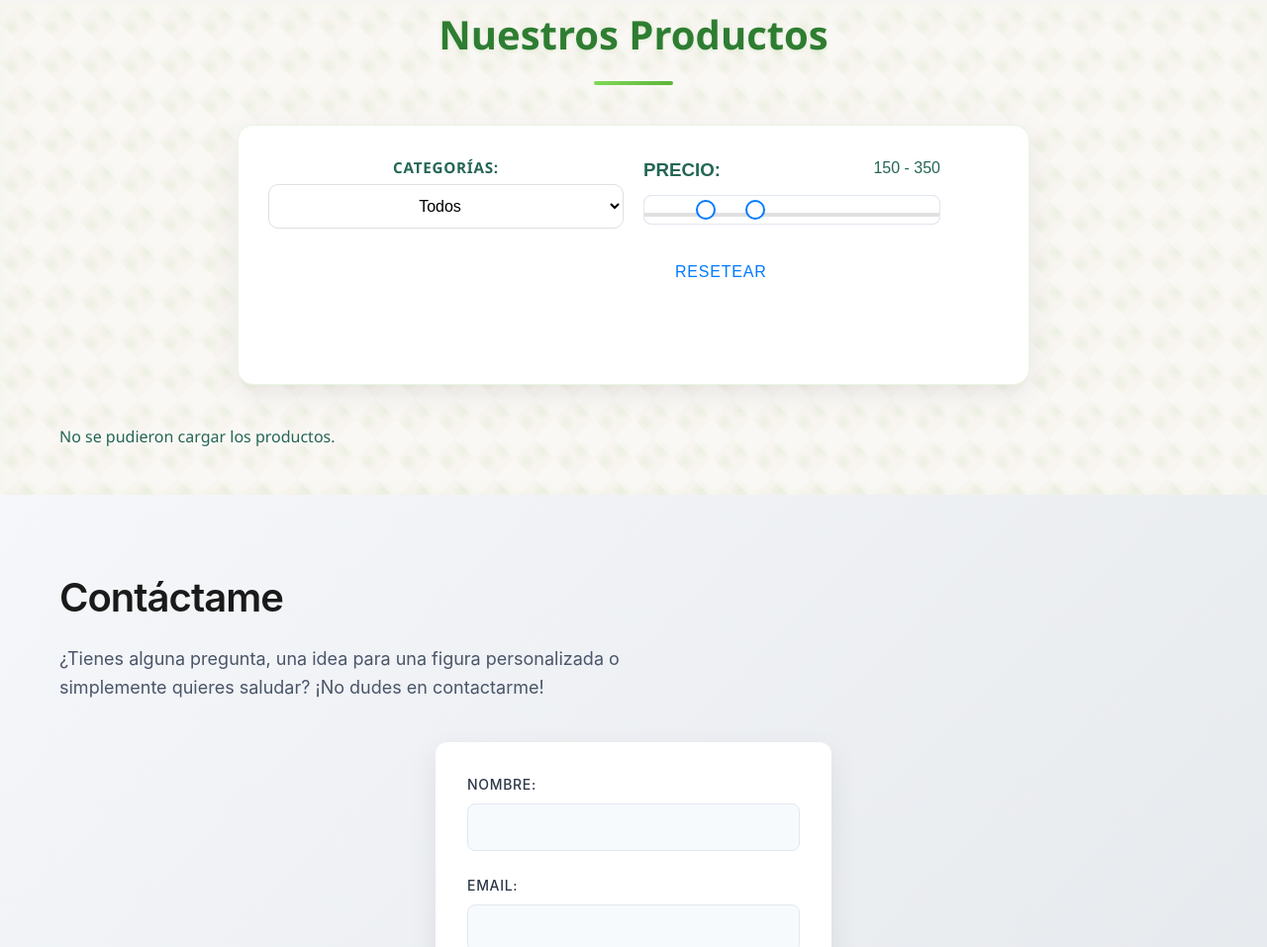
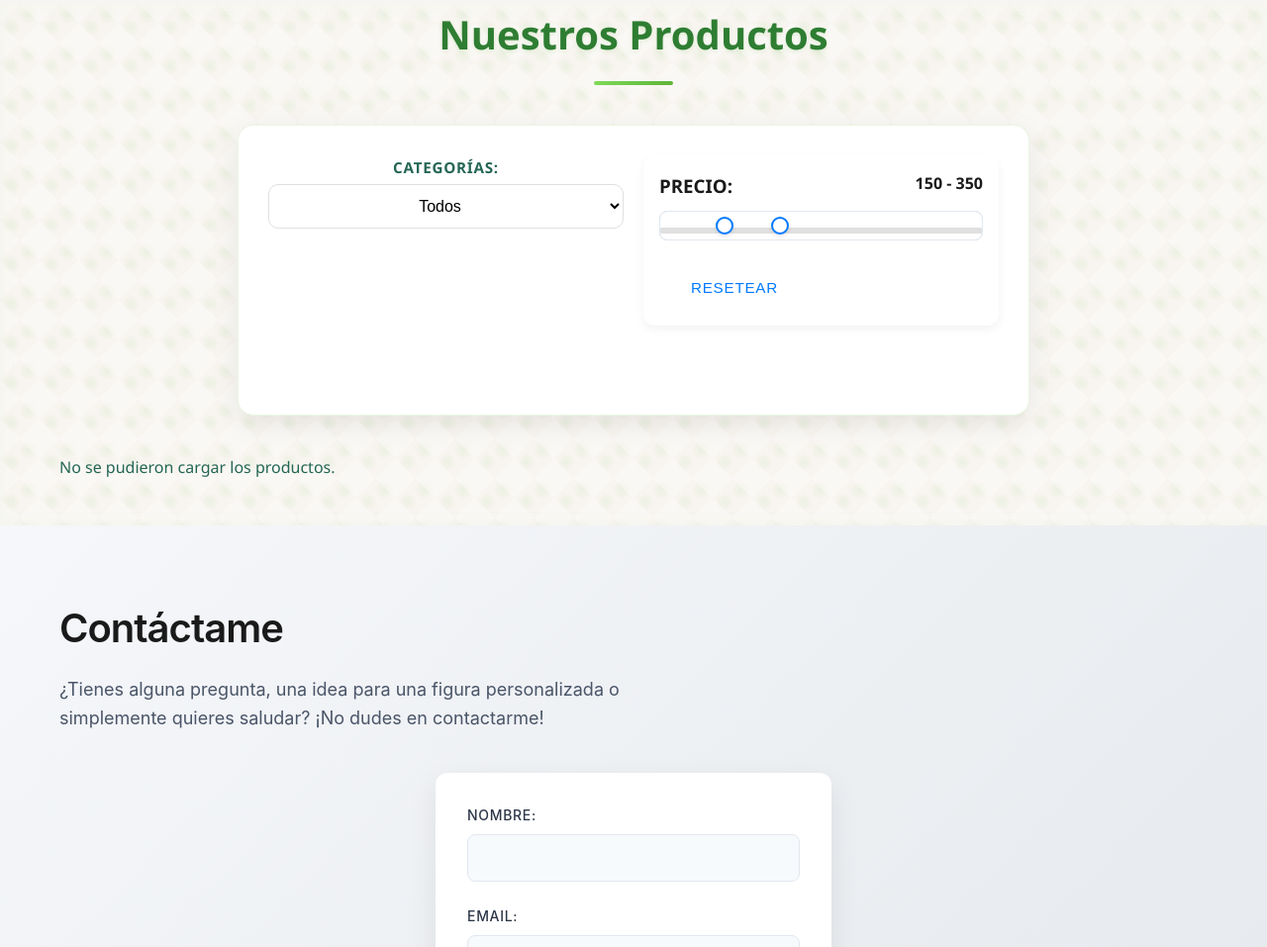
Before and after one commit to patofelting/patofelting, a plain HTML site: page index.html in a window 1280 px wide. Shown: the part 1862-2819 px from the top of the page at 99% size. Drawn offline with nearby package versions, Linux system fonts and the light colour scheme; no server answers.

Commit message:
Update Untitled-1.css

```diff
--- a/Untitled-1.css
+++ b/Untitled-1.css
@@ -2120,13 +2120,22 @@ body.no-scroll {
 
 /* Variables para fácil mantenimiento */
 .price-filter {
-  width: 300px;
-  font-family: Arial, sans-serif;
+  width: 100%;
+  max-width: 360px;
+  font-family: 'Segoe UI', Helvetica, Arial, sans-serif;
+  padding: 1rem;
+  border-radius: 12px;
+  background-color: #fff;
+  box-shadow: 0 4px 10px rgba(0, 0, 0, 0.05);
+  margin: 0 auto;
 }
 
 .price-header {
   display: flex;
   justify-content: space-between;
+  font-size: 1rem;
+  font-weight: 600;
+  color: #1a1a1a;
   margin-bottom: 10px;
 }
 
@@ -2141,7 +2150,7 @@ body.no-scroll {
   width: 100%;
   pointer-events: none;
   -webkit-appearance: none;
-  height: 4px;
+  height: 6px;
   background: transparent;
   z-index: 3;
 }
@@ -2149,38 +2158,55 @@ body.no-scroll {
 .slider::-webkit-slider-thumb {
   pointer-events: all;
   -webkit-appearance: none;
-  width: 20px;
-  height: 20px;
+  appearance: none;
+  width: 18px;
+  height: 18px;
   border-radius: 50%;
   background: white;
   border: 2px solid #007AFF;
+  box-shadow: 0 2px 4px rgba(0, 0, 0, 0.1);
   cursor: pointer;
+  transition: transform 0.2s ease;
+}
+
+.slider::-webkit-slider-thumb:hover {
+  transform: scale(1.1);
 }
 
 .track {
   position: absolute;
   width: 100%;
-  height: 4px;
+  height: 6px;
   background: #e0e0e0;
   top: 50%;
   transform: translateY(-50%);
-  border-radius: 2px;
+  border-radius: 3px;
 }
 
 .range {
   position: absolute;
-  height: 4px;
-  background: #34C759; /* Verde estilo Apple */
+  height: 6px;
+  background: #34C759; /* Verde Apple */
   top: 50%;
   transform: translateY(-50%);
-  border-radius: 2px;
+  border-radius: 3px;
   z-index: 2;
+  transition: left 0.3s ease, width 0.3s ease;
 }
 
 .reset-btn {
   margin-top: 15px;
+  display: inline-block;
+  font-size: 0.95rem;
+  font-weight: 500;
   background: none;
   border: none;
   color: #007AFF;
   cursor: pointer;
-}
+  text-transform: uppercase;
+  transition: color 0.2s ease;
+}
+
+.reset-btn:hover {
+  color: #0051cc;
+}
```
